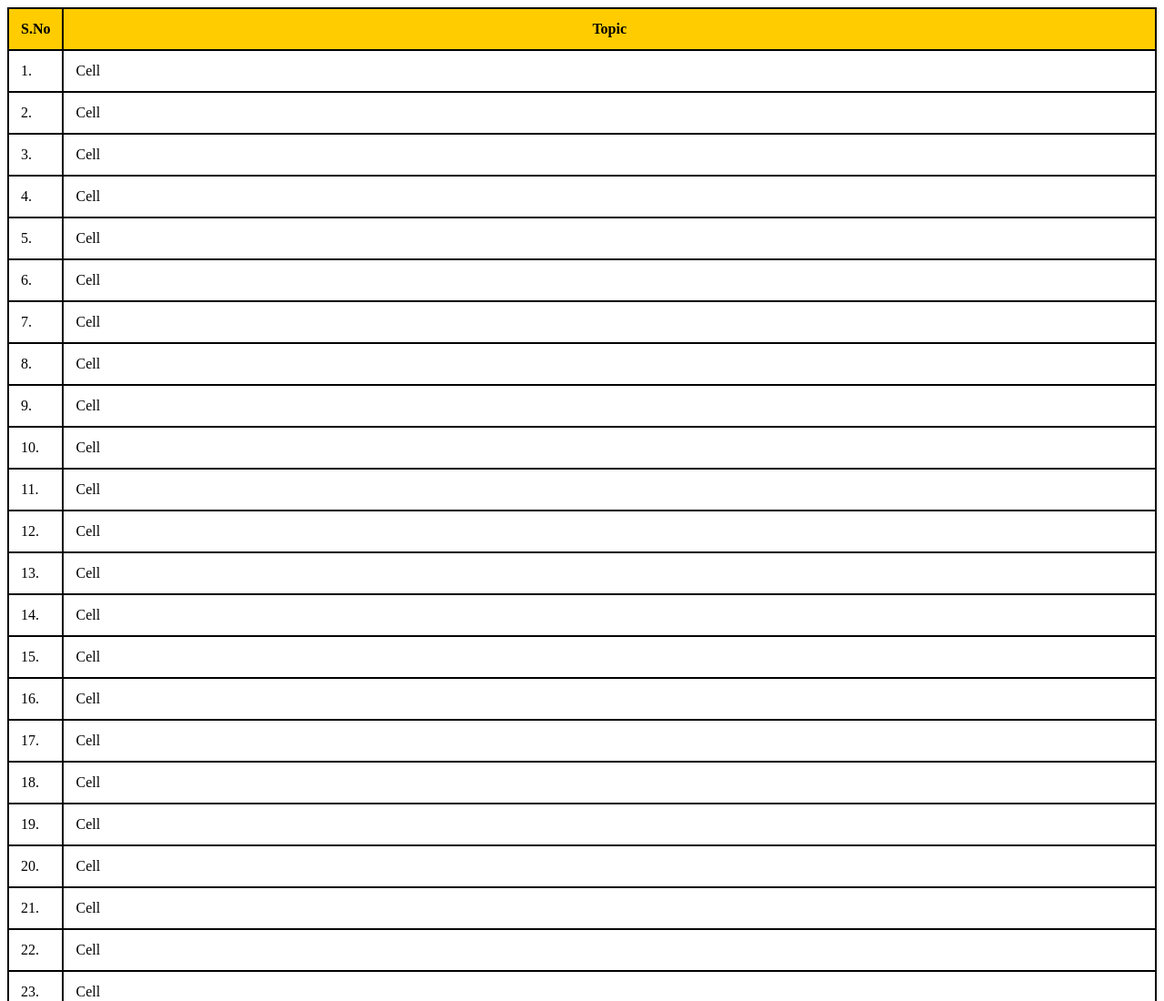
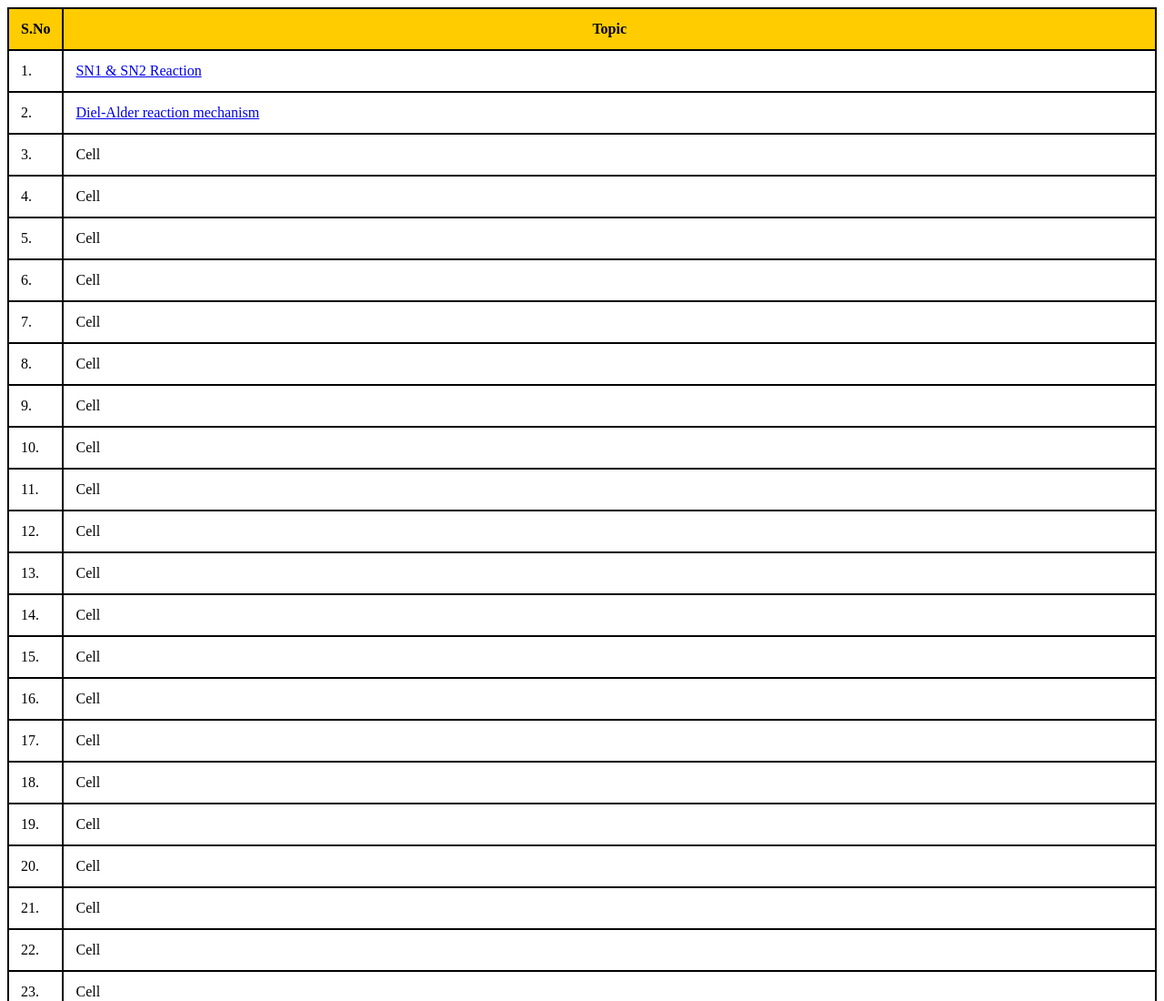
Before and after one commit to abhisheksuna333/prangya, a plain HTML site: page index.html in a window 1280 px wide. Shown: the top 1100 px of the page at 91% size. Drawn offline with Linux system fonts and the light colour scheme.

Commit message:
Update index.html

```diff
--- a/index.html
+++ b/index.html
@@ -38,11 +38,11 @@ table.GeneratedTable thead {
   <tbody>
     <tr>
       <td style="width:10px">1.</td>
-      <td>Cell</td>
+      <td><a href="one.html">SN1 & SN2 Reaction</a></td>
     </tr>
     <tr>
       <td>2.</td>
-      <td>Cell</td>
+      <td><a href="two.html">Diel-Alder reaction mechanism</a></td>
     </tr>
     <tr>
       <td>3.</td>
```
